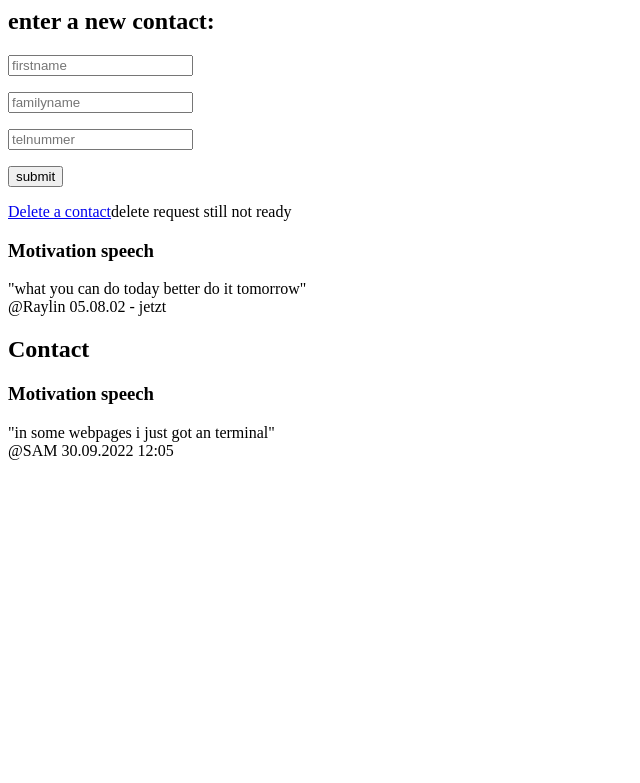
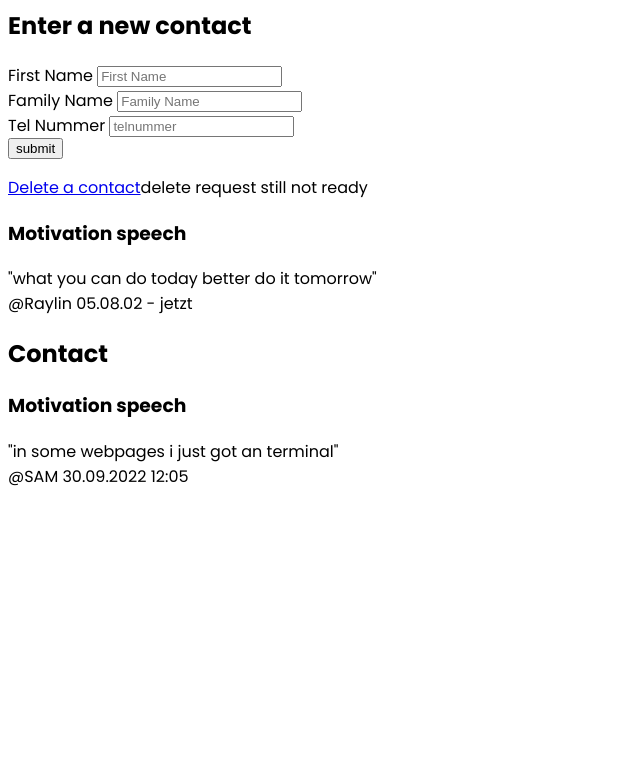
Before and after one commit to R4yl1n/MariaDB, a Flask app: page / in a window 1280 px wide. Shown: the top 783 px of the page, without its empty margins (0-640 px from the left). Run offline with Flask 2, Linux system fonts and the light colour scheme; data that the repository does not hold is empty.

Commit message:
add fonts
Signed-off-by: A <48406637+shy-tan@users.noreply.github.com>

```diff
--- a/Flask/FlaskD/templates/index.html
+++ b/Flask/FlaskD/templates/index.html
@@ -1,20 +1,43 @@
 
 <html lang="en">
     <head>
+      <style>
+body {
+  font-family: 'Poppins', sans-serif;
+}
+</style>
+
         <meta charset="UTF-8">
         <meta http-equiv="X-UA-Compatible" content="IE=edge">
+        <link rel="preconnect" href="https://fonts.googleapis.com">
+<link rel="preconnect" href="https://fonts.gstatic.com" crossorigin>
+<link href="https://fonts.googleapis.com/css2?family=Poppins:wght@100;300;400;500;600;700;800&display=swap" rel="stylesheet">
         <title>Phonebook</title>
+
     </head>
+
     <body>
-        <form  method = "post" target="_self">
-            <h2>enter a new contact:</h2>
-            <p><input type = "text" name = "firstname" placeholder="firstname" /></p>
-            <p><input type = "text" name = "familyname" placeholder="familyname" /></p>
-            <p><input type = "text" name = "telnummer" placeholder="telnummer" /></p>
+      <div class="w-full max-w-md contact-form">
+        <form  method = "post" target="_self" class="bg-white shadow-md rounded-md px-8 pt-6 pb-8 mb-4">
+            <h2 class="text-center text-2xl mb-9">Enter a new contact</h2>
+            <div class="my-8">
+              <label class="block text-gray-700 text-sm font-bold mb-2" for="firstname">First Name</label>
+              <input class="shadow appearance-none border rounded w-full py-2 px-3 text-gray-700 focus:outline-none focus:shadow-outline" type = "text" name = "firstname" placeholder="First Name" />
+            </div>
+            <div class="my-8">
+              <label class="block text-gray-700 text-sm font-bold mb-2" for="familyname">Family Name</label>
+              <input class="shadow appearance-none border rounded w-full py-2 px-3 text-gray-700 focus:outline-none focus:shadow-outline" type = "text" name = "familyname" placeholder="Family Name" />
+            </div>
+            <div class="my-8">
+              <label class="block text-gray-700 text-sm font-bold mb-2" for="telnummer">Tel Nummer</label>
+              <input class="shadow appearance-none border rounded w-full py-2 px-3 text-gray-700 focus:outline-none focus:shadow-outline" type = "text" name = "telnummer" placeholder="telnummer" />
+            </div>
 
-            <p><input type = "submit" value = "submit" /></p>
+            <div>
+              <input class="bg-blue-500 hover:bg-blue-700 text-white px-4 py-2 rounded focus:outline-none focus:shadow-outline" type = "submit" value = "submit" />
+            </div>
          </form>
-
+      </div>
          <p></p><a href="http://20.91.193.124">Delete a contact</a>delete request still not ready</p>
          <h3>Motivation speech</h3>
          <p>"what you can do today better do it tomorrow" </br>	@Raylin 05.08.02 - jetzt</p>
```
